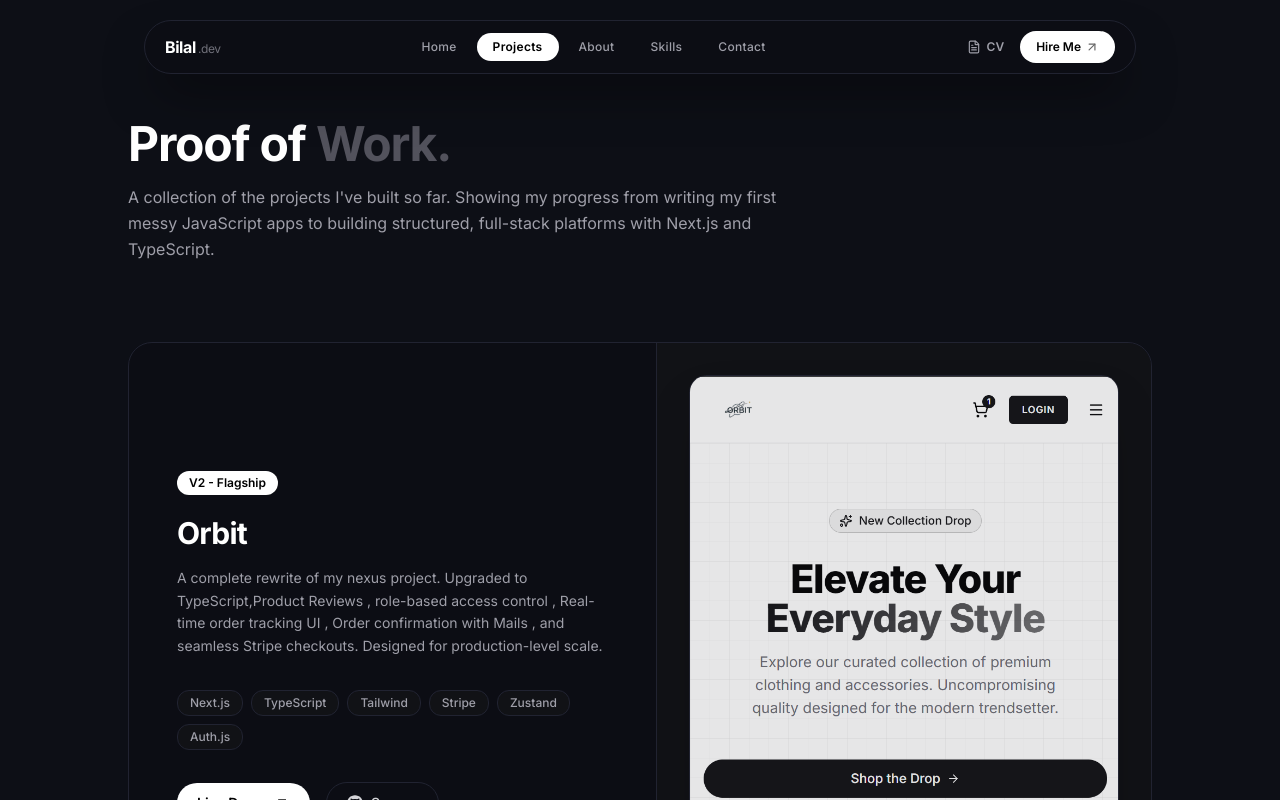
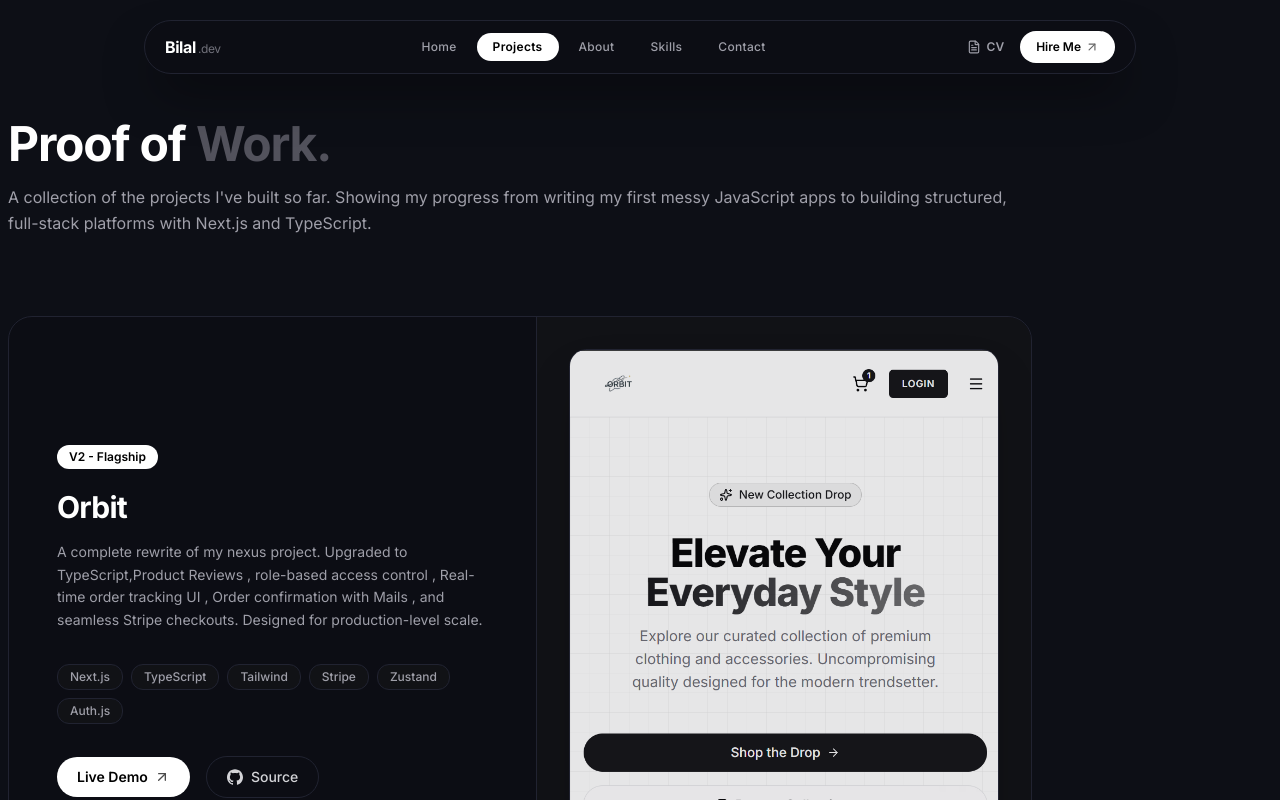
Before and after one commit to Muhammad-Bilal-Rafique/Portfolio, a Next.js app: page /projects in a window 1280 px wide. Shown: the top 800 px of the page. Built offline with nearby package versions, Linux system fonts and the light colour scheme.

Commit message:
Fix: Margin on X axis for Small devices

```diff
--- a/src/app/about/page.tsx
+++ b/src/app/about/page.tsx
@@ -6,7 +6,7 @@ import { BeyondCode } from "@/components/about/beyond-code";
 
 export default function AboutPage() {
   return (
-    <div className="w-full max-w-5xl mx-auto mt-20 flex flex-col gap-8">
+    <div className="w-full max-w-5xl mx-2 mt-20 flex flex-col gap-8">
       <StoryHero />
       <Timeline />
       <BeyondCode />
--- a/src/app/contact/page.tsx
+++ b/src/app/contact/page.tsx
@@ -5,7 +5,7 @@ import { ContactForm } from "@/components/contact/contact-form";
 
 export default function ContactPage() {
   return (
-    <div className="w-full mt-20 max-w-5xl mx-auto pt-10 pb-20">
+    <div className="w-full mt-20 max-w-5xl mx-2 pt-10 pb-20">
       <div className="grid grid-cols-1 lg:grid-cols-2 gap-12 lg:gap-20 items-start">
         <ContactInfo />
         <ContactForm />
--- a/src/app/projects/page.tsx
+++ b/src/app/projects/page.tsx
@@ -42,7 +42,7 @@ const miniProjects = [
 
 export default function ProjectsPage() {
   return (
-    <div className="w-full max-w-5xl mx-auto mt-20 flex flex-col gap-20">
+    <div className="container w-full max-w-5xl mx-2 mt-20 flex flex-col gap-20">
 
       <ProjectsHeader />
 
--- a/src/app/skills/page.tsx
+++ b/src/app/skills/page.tsx
@@ -51,7 +51,7 @@ const skillCategories = [
 
 export default function SkillsPage() {
   return (
-    <div className="mt-20 w-full max-w-5xl mx-auto flex flex-col gap-12 pb-20">
+    <div className="mt-20 w-full max-w-5xl mx-4 flex flex-col gap-12 pb-20">
 
       {/* Page Header */}
       <motion.div
--- a/src/components/projects/header.tsx
+++ b/src/components/projects/header.tsx
@@ -13,7 +13,7 @@ export function ProjectsHeader() {
       <h1 className="text-4xl md:text-5xl font-bold tracking-tight text-white mb-4">
         Proof of <span className="text-zinc-600">Work.</span>
       </h1>
-      <p className="text-zinc-400 text-base max-w-2xl leading-relaxed">
+      <p className="text-zinc-400 text-base min-w-xs leading-relaxed">
         A collection of the projects I&apos;ve built so far. Showing my progress from writing my first messy JavaScript apps to building structured, full-stack platforms with Next.js and TypeScript.
       </p>
     </motion.div>
```
